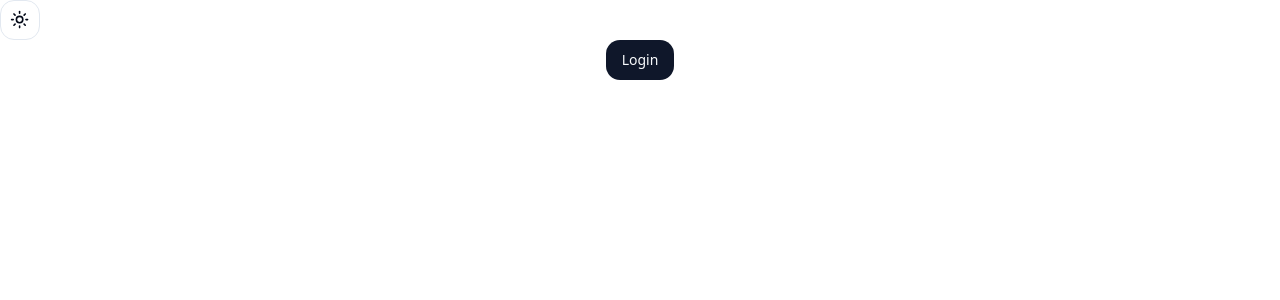
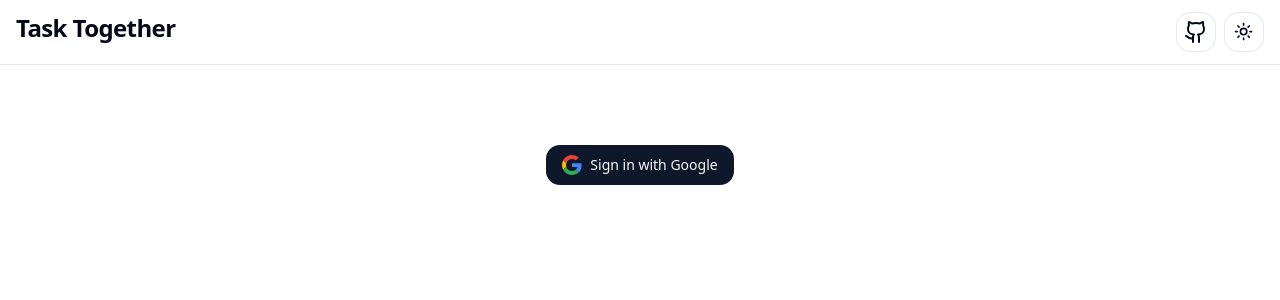
Before and after one commit to michaelmagen/task-together, a Next.js app in the folder client/: page /login in a window 1280 px wide. Shown: the top 300 px of the page. Built offline with nearby package versions, Linux system fonts and the light colour scheme; no server answers.

Commit message:
Add header and login button

```diff
--- a/client/app/layout.tsx
+++ b/client/app/layout.tsx
@@ -2,6 +2,9 @@ import type { Metadata } from "next";
 import { ThemeProvider } from "@/components/theme-provider";
 import "./globals.css";
 import { ModeToggle } from "@/components/mode-toggle";
+import { Github } from "lucide-react";
+import { Button } from "@/components/ui/button";
+import Link from "next/link";
 
 export const metadata: Metadata = {
   title: "Task Together",
@@ -24,7 +27,21 @@ export default function RootLayout({
             enableSystem
             disableTransitionOnChange
           >
-            <ModeToggle />
+            <header className="w-full flex justify-center border-b">
+              <div className="w-full flex justify-between py-3 px-4 max-w-7xl">
+                <h1 className="scroll-m-20 text-2xl font-semibold tracking-tight">
+                  Task Together
+                </h1>
+                <div className="flex justify-between items-center gap-2">
+                  <Button variant="outline" size="icon" asChild>
+                    <Link href="https://github.com/michaelmagen/task-together">
+                      <Github />
+                    </Link>
+                  </Button>
+                  <ModeToggle />
+                </div>
+              </div>
+            </header>
             {children}
           </ThemeProvider>
         </body>
--- a/client/app/login/page.tsx
+++ b/client/app/login/page.tsx
@@ -1,11 +1,33 @@
-"use client";
-
 import { Button } from "@/components/ui/button";
+import { env } from "../../env.mjs";
+import Link from "next/link";
+import GoogleIcon from "@/components/google-icon";
 
 export default function Home() {
+  const authURL = () => {
+    const url = new URL("https://accounts.google.com/o/oauth2/auth");
+    const parameters = new URLSearchParams();
+    parameters.append("client_id", env.NEXT_PUBLIC_CLIENT_ID);
+    parameters.append("scope", env.NEXT_PUBLIC_AUTH_SCOPES);
+    parameters.append("redirect_uri", env.NEXT_PUBLIC_REDIRECT_URI);
+    parameters.append("response_type", "code");
+    parameters.append("state", env.NEXT_PUBLIC_AUTH_STATE);
+
+    url.search = parameters.toString();
+    const redirectUrl = url.toString();
+
+    return redirectUrl;
+  };
   return (
-    <main className="flex justify-center items-center">
-      <Button>Login</Button>
+    <main className="flex justify-center items-center mt-20">
+      <Button asChild>
+        <Link href={authURL()}>
+          <div className="flex items-center space-x-2">
+            <GoogleIcon />
+            <span>Sign in with Google</span>
+          </div>
+        </Link>
+      </Button>
     </main>
   );
 }
--- /dev/null
+++ b/client/components/google-icon.tsx
@@ -0,0 +1,30 @@
+export default function GoogleIcon() {
+  return (
+    <svg
+      version="1.1"
+      xmlns="http://www.w3.org/2000/svg"
+      viewBox="0 0 48 48"
+      xmlnsXlink="http://www.w3.org/1999/xlink"
+      style={{ display: "block" }}
+      className="w-5 h-5"
+    >
+      <path
+        fill="#EA4335"
+        d="M24 9.5c3.54 0 6.71 1.22 9.21 3.6l6.85-6.85C35.9 2.38 30.47 0 24 0 14.62 0 6.51 5.38 2.56 13.22l7.98 6.19C12.43 13.72 17.74 9.5 24 9.5z"
+      ></path>
+      <path
+        fill="#4285F4"
+        d="M46.98 24.55c0-1.57-.15-3.09-.38-4.55H24v9.02h12.94c-.58 2.96-2.26 5.48-4.78 7.18l7.73 6c4.51-4.18 7.09-10.36 7.09-17.65z"
+      ></path>
+      <path
+        fill="#FBBC05"
+        d="M10.53 28.59c-.48-1.45-.76-2.99-.76-4.59s.27-3.14.76-4.59l-7.98-6.19C.92 16.46 0 20.12 0 24c0 3.88.92 7.54 2.56 10.78l7.97-6.19z"
+      ></path>
+      <path
+        fill="#34A853"
+        d="M24 48c6.48 0 11.93-2.13 15.89-5.81l-7.73-6c-2.15 1.45-4.92 2.3-8.16 2.3-6.26 0-11.57-4.22-13.47-9.91l-7.98 6.19C6.51 42.62 14.62 48 24 48z"
+      ></path>
+      <path fill="none" d="M0 0h48v48H0z"></path>
+    </svg>
+  );
+}
--- /dev/null
+++ b/client/env.mjs
@@ -0,0 +1,20 @@
+import { createEnv } from "@t3-oss/env-nextjs";
+import { z } from "zod";
+
+export const env = createEnv({
+  client: {
+    NEXT_PUBLIC_CLIENT_ID : z.string().min(1),
+    NEXT_PUBLIC_AUTH_SCOPES: z.string().min(1),
+    NEXT_PUBLIC_REDIRECT_URI: z.string().url(),
+    NEXT_PUBLIC_AUTH_STATE: z.string().min(1),
+  },
+
+   // For Next.js >= 13.4.4, you only need to destructure client variables:
+  experimental__runtimeEnv: {
+    NEXT_PUBLIC_CLIENT_ID : process.env.NEXT_PUBLIC_CLIENT_ID,
+    NEXT_PUBLIC_AUTH_SCOPES: process.env.NEXT_PUBLIC_AUTH_SCOPES,
+    NEXT_PUBLIC_REDIRECT_URI: process.env.NEXT_PUBLIC_REDIRECT_URI,
+    NEXT_PUBLIC_AUTH_STATE: process.env.NEXT_PUBLIC_AUTH_STATE,
+  },
+
+})
--- a/client/next.config.js
+++ b/client/next.config.js
@@ -1,4 +1,20 @@
 /** @type {import('next').NextConfig} */
-const nextConfig = {}
+const nextConfig = {
+    async redirects() {
+        return [
+            {
+                source: '/',
+                missing : [
+                    {
+                        type: 'cookie',
+                        key: 'task-together-session'
+                    }
+                ],
+                permanent: false,
+                destination: '/login',
+            },
+        ]
+    }
+}
 
 module.exports = nextConfig
--- a/client/package.json
+++ b/client/package.json
@@ -11,6 +11,7 @@
   "dependencies": {
     "@radix-ui/react-dropdown-menu": "^2.0.6",
     "@radix-ui/react-slot": "^1.0.2",
+    "@t3-oss/env-nextjs": "^0.7.1",
     "class-variance-authority": "^0.7.0",
     "clsx": "^2.0.0",
     "lucide-react": "^0.294.0",
@@ -19,7 +20,8 @@
     "react": "^18",
     "react-dom": "^18",
     "tailwind-merge": "^2.1.0",
-    "tailwindcss-animate": "^1.0.7"
+    "tailwindcss-animate": "^1.0.7",
+    "zod": "^3.22.4"
   },
   "devDependencies": {
     "@types/node": "^20",
```
Also changed, not shown: client/.eslintrc.json, 1 other file (tests, documents, lock files or other folders).
